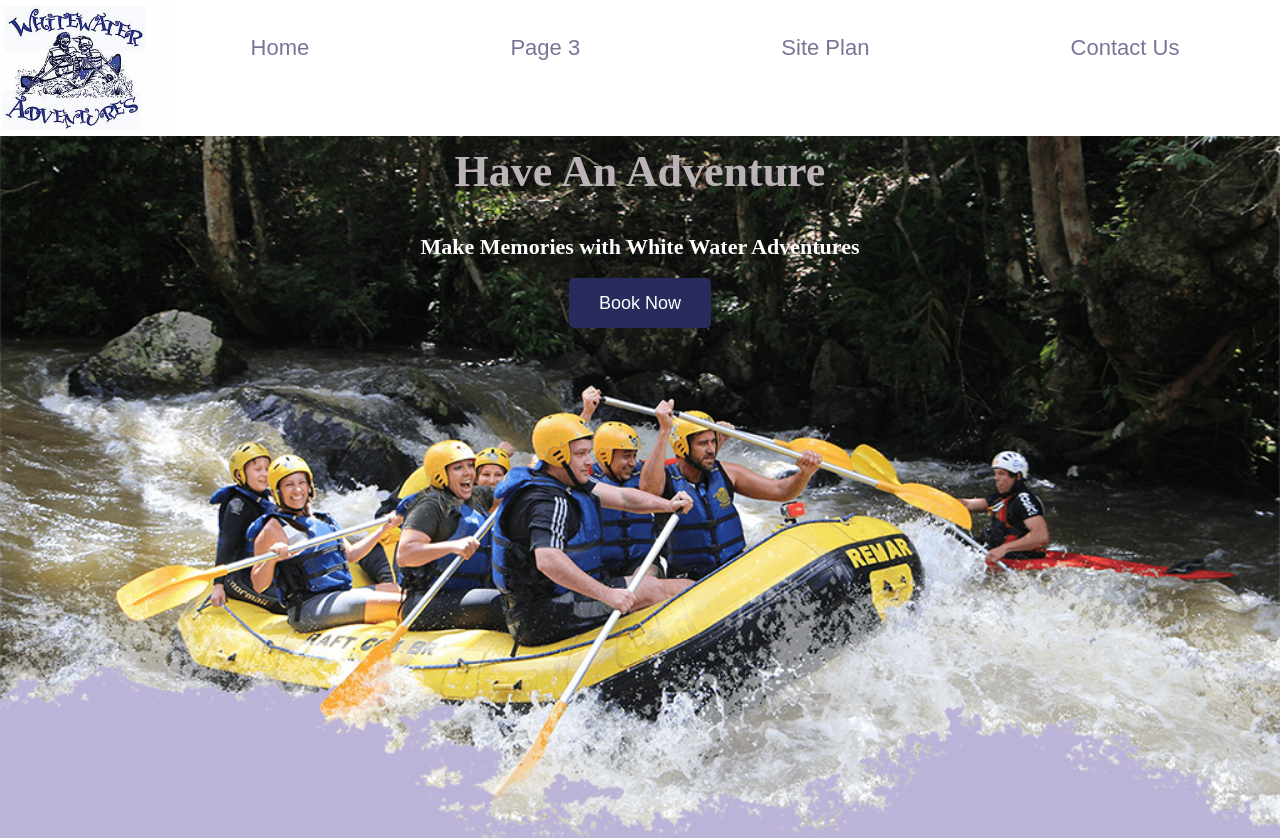
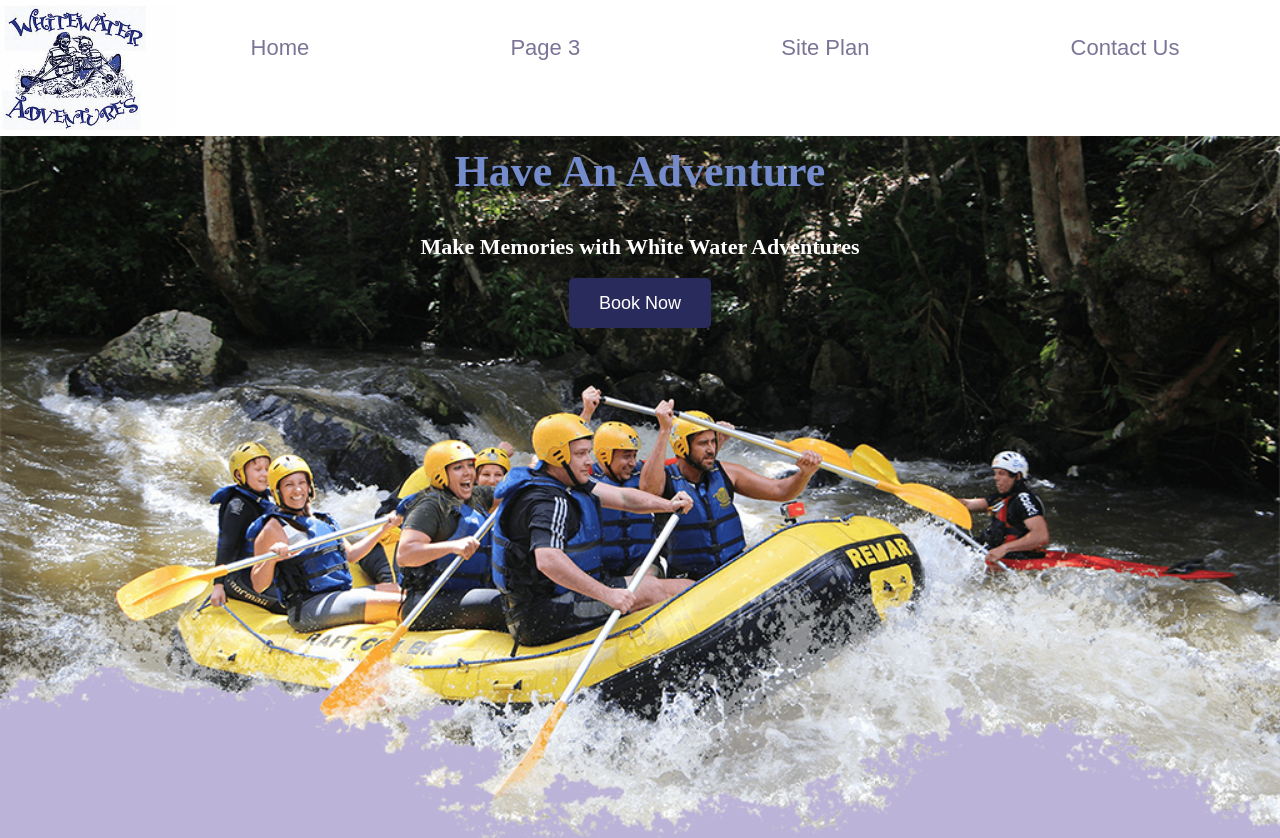
Before and after one commit to BrandonAnsbergs/wdd130, a plain HTML site: page wwr/index.html in a window 1280 px wide. Shown: the top 838 px of the page. Drawn offline with Linux system fonts and the light colour scheme; a web font is replaced by a local one.

Commit message:
committt

```diff
--- a/wwr/styles/style.css
+++ b/wwr/styles/style.css
@@ -113,7 +113,7 @@ nav a:hover {
 }
 .home-title {
     font-family:  "Frijole";
-    color: #bcb3b8;
+    color: #748ccc;
     font-size: 2em;
     margin-top: 10px;
 }
```
